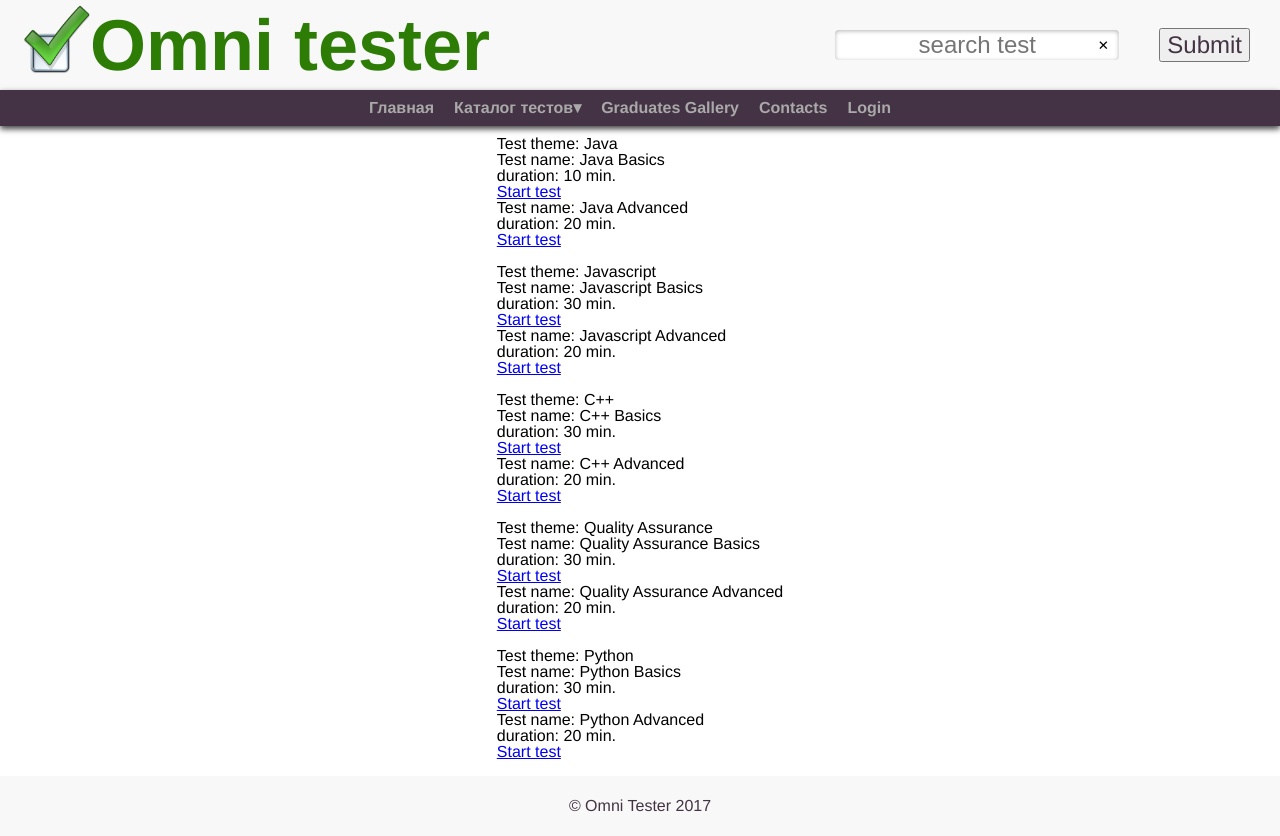
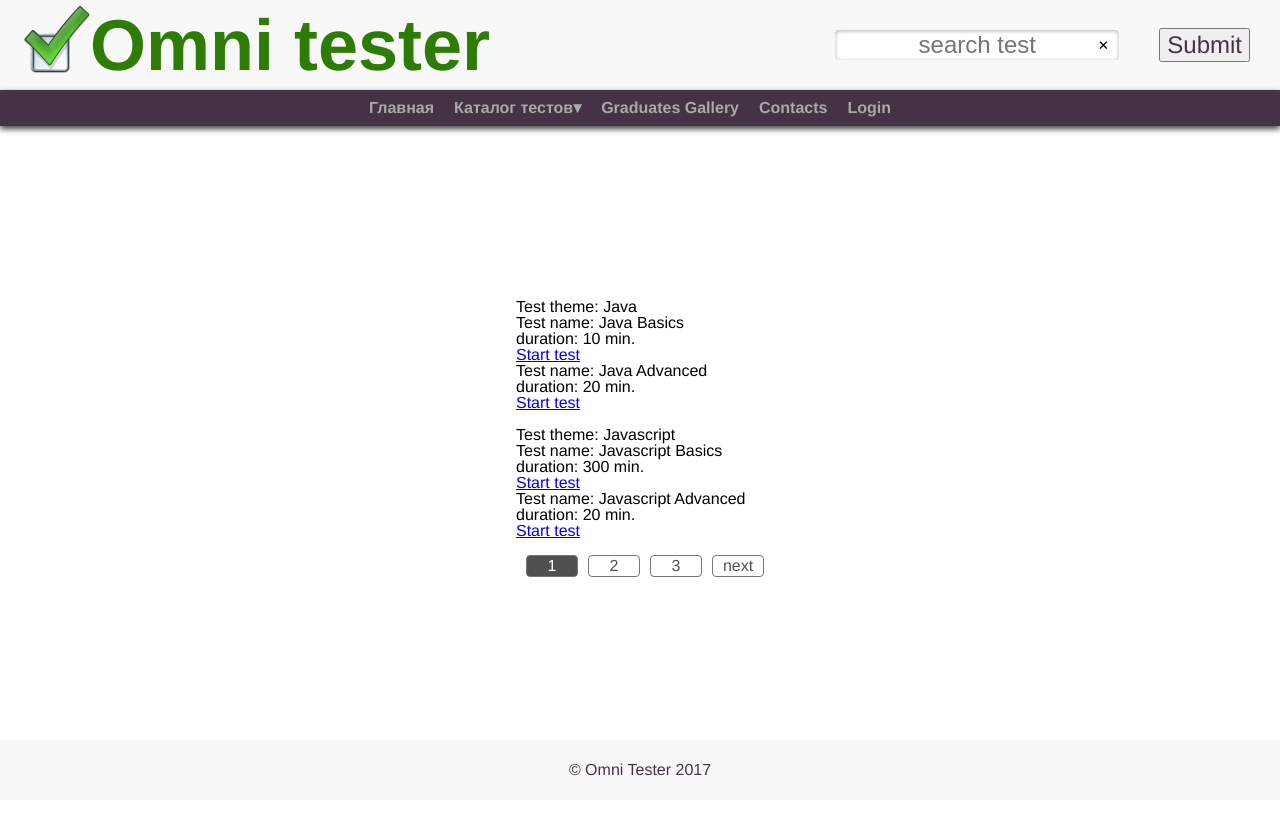
Before and after one commit to ViktorMasnyi/project, a React (Create React App) app: page / in a window 1280 px wide. Both pictures are taken after a click on the input 1204 px from the left and 45 px from the top of the page. After the commit the page ends 800 px from the top, so only its background shows below. Built offline with nearby package versions, Linux system fonts and the light colour scheme; a web font is replaced by a local one; what react-google-maps would draw is missing.

Commit message:
+pagination on TestCalatorg page (supported for unsorted and sorted by theme) +test content for "Javascript Basics" test - enjoy!

```diff
--- a/package.json
+++ b/package.json
@@ -3,6 +3,7 @@
   "version": "0.1.0",
   "private": true,
   "dependencies": {
+    "classnames": "^2.2.5",
     "elemental": "^0.6.1",
     "react": "^16.1.1",
     "react-dom": "^16.1.1",
--- a/src/initState.js
+++ b/src/initState.js
@@ -109,28 +109,85 @@ const initState = {
       {
         nameId: 2,
         name: 'Javascript Basics',
-          timeLimit: 30,
+        timeLimit: 300,
         minTestScore: 0.7,
         questions: [
           {
             type: 'radio',
-              question: 'what is Javascript?',
+            question:
+              'Что такое тернарный оператор?',
             answer: [
-                'first  var',
-                'second var',
-                'third var'
+              'Это цикл',
+              'Это условная конструкция',
+              'Это ключевое слово'
             ],
-              correctAnswer: ['first  var'  ]
+            correctAnswer: ['Это условная конструкция']
           },
           {
             type: 'checkbox',
-              question: 'who is Jesus?',
+            question: 'Какие циклические конструкции есть в JavaScript?',
             answer: [
-                'first  var',
-                'second var',
-                'third var'
+              'for()',
+              'while(){}',
+              'do {} while()',
+              'while {} do()'
             ],
-              correctAnswer: ['first  var', 'third var']
+            correctAnswer: ['for()', 'while(){}', 'do {} while()']
+          },
+          {
+            type: 'radio',
+            question: 'Что такое условная конструкция?',
+            answer: [
+              'Блок кода, который выполняется определенное количество раз',
+              'Блок кода, который выполняется при определенном условии',
+              'Это функция',
+              'Это массив'
+            ],
+            correctAnswer: ['Блок кода, который выполняется при определенном условии']
+          },
+          {
+            type: 'radio',
+            question: 'Какое свойство возвращает длину массива?',
+            answer: [
+              'write',
+              'insert',
+              'length',
+              'return'
+            ],
+            correctAnswer: ['length']
+          },
+          {
+            type: 'radio',
+            question: 'Ассоциативный массив – это массив:',
+            answer: [
+              'где данные хранятся по номерам',
+              'где данные хранятся по произвольному ключу',
+              'такого массива не существует',
+              'где данные хранятся по значениям'
+            ],
+            correctAnswer: ['где данные хранятся по произвольному ключу']
+          },
+          {
+            type: 'radio',
+            question: 'Требуется вернуть фрагмент массива или подмассив. Какой метод для этого следует вызвать',
+            answer: [
+              'join();',
+              'reverse();',
+              'slice();',
+              'push();'
+            ],
+            correctAnswer: ['slice();']
+          },
+          {
+            type: 'radio',
+            question: 'Выполнен код: var a = Array(8); Какой массив в результате будет создан?',
+            answer: [
+              'Массив на один элемент с числом «8»',
+              'Пустой массив на «8» элементов',
+              'Массив с «8» элементов заполненный числами «8»',
+              'Так создавать массив нельзя'
+            ],
+            correctAnswer: ['Пустой массив на «8» элементов']
           }
         ]
       },
--- /dev/null
+++ b/src/testsCatalog/Pagination.jsx
@@ -0,0 +1,103 @@
+import React, { Component } from 'react';
+import classnames from 'classnames';
+import './pagination.css';
+
+class Pagination extends Component {
+
+  constructor(props) {
+    super(props);
+    this.state = {};
+    this.onPageChange = this.onPageChange.bind(this);
+    this.goFirstPage = this.goFirstPage.bind(this);
+    this.goLastPage = this.goLastPage.bind(this);
+    this.goPrevPage = this.goPrevPage.bind(this);
+    this.goNextPage = this.goNextPage.bind(this);
+  }
+
+  componentWillReceiveProps(newProps) {
+    if (newProps === this.props) return;
+   const { margin, page, count } = newProps;
+    const startPage = page > margin ? page - margin : 1;
+    const endPage = page + margin > count ? count : page + margin;
+    this.setState({ startPage, endPage, count });
+  }
+
+  onPageChange(event) {
+    const index =
+      Array.prototype.indexOf.call(event.target.parentNode.children, event.target);
+    this.props.onPageChange(index + this.state.startPage);
+  }
+
+  goFirstPage() {
+    this.props.onPageChange(1);
+  }
+
+  goLastPage() {
+    this.props.onPageChange(this.state.count);
+  }
+
+  goPrevPage() {
+    this.props.onPageChange(this.props.page - 1);
+  }
+
+  goNextPage() {
+    this.props.onPageChange(this.props.page + 1);
+  }
+
+  render() {
+    const { startPage, endPage, count } = this.state;
+    const { page, margin } = this.props;
+    const pages = [];
+    const firstPage = page - margin > 1 ?
+          <div
+            className="pagination-button pagination-go-first"
+            onClick={this.goFirstPage}
+          >1</div> :
+          null;
+    const lastPage = page + margin < count ?
+          <div
+            className="pagination-button pagination-go-last"
+            onClick={this.goLastPage}
+          >{count}</div> :
+          null;
+    const prevPage = page === 1 ? null :
+          <div
+            className="pagination-button"
+            onClick={this.goPrevPage}
+          >prev</div>;
+    const nextPage = page === count ? null :
+          <div
+            className="pagination-button"
+            onClick={this.goNextPage}
+          >next</div>;
+    for (let i = startPage; i <= endPage; i++) {
+      pages.push(
+        <li
+          key={i}
+          onClick={this.onPageChange}
+          className={classnames('pagination-list-item', 'pagination-button', {
+            active: i === this.props.page
+          })}
+        >
+          {i}
+        </li>
+      );
+    }
+
+    return (
+      <div id="pagination-container">
+        <div id="pagination">
+          {prevPage}
+          {firstPage}
+          <ul id="pagination-list">
+            {pages}
+          </ul>
+          {lastPage}
+          {nextPage}
+        </div>
+      </div>
+    );
+  }
+}
+
+export default Pagination;
--- a/src/testsCatalog/TestsAll.jsx
+++ b/src/testsCatalog/TestsAll.jsx
@@ -1,10 +1,37 @@
-import React from 'react';
+import React, { Component } from 'react';
 import TestsList from "../test/TestsList";
+import Pagination from './Pagination';
 
-const TestsAll = ({ test }) => ( // render Test Groups -> Test List (Test Topics)
+class TestsAll extends Component { // render Test Groups -> Test List (Test Topics)
+  constructor(props) {
+    super(props);
+    this.state = {
+      items: this.props.test,
+      renderedItems: [],
+      page: 1,
+    };
+    this.handlePageChange = this.handlePageChange.bind(this);
+  }
+
+  handlePageChange(page) {
+    const renderedItems = this.state.items.slice((page - 1) * 2, (page - 1) * 2 + 2);
+    this.setState({ page, renderedItems });
+  }
+
+  componentDidMount() {
+    this.setState({
+      items: this.props.test,
+      renderedItems: this.state.items.slice(0, 2),
+      total: this.state.items.length
+    });
+  }
+
+  render() {
+    const { page, total, renderedItems } = this.state;
+    return (
     <ul>
       {
-      test.map((testGroup, id) => (
+        renderedItems.map((testGroup, id) => (
             <li key={id}>
               Test theme: {testGroup.topicName}
               <TestsList tests={testGroup.tests} targetGroup={testGroup.topicId} />
@@ -13,7 +40,15 @@ const TestsAll = ({ test }) => ( // render Test Groups -> Test List (Test Topics
           )
         )
       }
+      <Pagination
+          margin={2}
+          page={page}
+          count={Math.ceil(total / 2)}
+          onPageChange={this.handlePageChange}
+        />
     </ul>
     );
+  }
+};
 
 export default TestsAll
--- /dev/null
+++ b/src/testsCatalog/pagination.css
@@ -0,0 +1,51 @@
+#pagination-container {
+  display: flex;
+  justify-content: center;
+}
+#pagination {
+  display: flex;
+  color: #505050;
+}
+#pagination-list {
+  display: flex;
+  list-style: none;
+  margin: 0 0 0 10px;
+  padding: 0;
+}
+.pagination-button {
+  display: flex;
+  height: 20px;
+  width: 50px;
+  border: 1px solid #777;
+  border-radius: 4px;
+  justify-content: center;
+  align-items: center;
+  cursor: pointer;
+}
+.pagination-list-item {
+  margin-right: 10px;
+}
+.pagination-list-item.active {
+  background: #505050;
+  color: white;
+}
+.pagination-go-first {
+  margin-right: 40px;
+  position: relative;
+  margin-left: 10px;
+}
+.pagination-go-first:before {
+  position: absolute;
+  content: '...';
+  right: -33px;
+}
+.pagination-go-last {
+  margin-left: 40px;
+  position: relative;
+  margin-right: 10px;
+}
+.pagination-go-last:before {
+  position: absolute;
+  content: '...';
+  left: -33px;
+}
```
Lines whose indentation alone changed are shown as unchanged.
